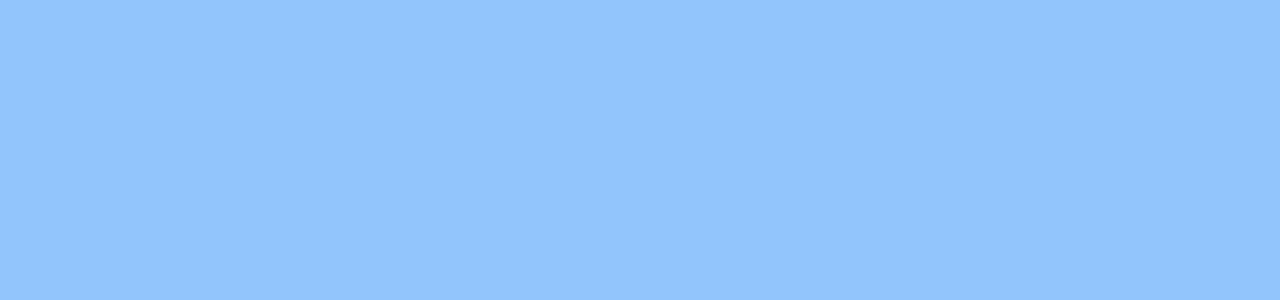
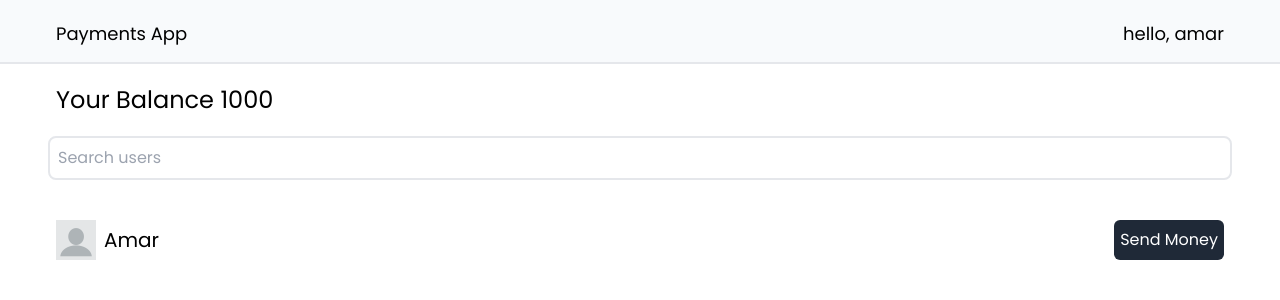
Before and after one commit to Amarbadiger/Paytm_like_application, a React (Vite) app in the folder client/: page /dashboard in a window 1280 px wide. Shown: the top 300 px of the page. Built offline with nearby package versions, Linux system fonts and the light colour scheme.

Commit message:
added dashboard frontend

```diff
--- a/client/index.html
+++ b/client/index.html
@@ -2,7 +2,7 @@
 <html lang="en">
   <head>
     <meta charset="UTF-8" />
-    <link rel="icon" type="image/svg+xml" href="/vite.svg" />
+    <!-- <link rel="icon" type="image/svg+xml" href="/vite.svg" /> -->
     <link rel="preconnect" href="https://fonts.googleapis.com" />
     <link rel="preconnect" href="https://fonts.gstatic.com" crossorigin />
     <link
@@ -10,7 +10,7 @@
       rel="stylesheet"
     />
     <meta name="viewport" content="width=device-width, initial-scale=1.0" />
-    <title>Vite + React</title>
+    <title>Paytm</title>
   </head>
   <body>
     <div id="root"></div>
--- /dev/null
+++ b/client/src/Components/Appbar.jsx
@@ -0,0 +1,16 @@
+import React from "react";
+
+const Appbar = ({ user, src }) => {
+  return (
+    <div className="bg-slate-50 border-b-2 h-16 w-full flex justify-between px-14 pt-5 text-lg">
+      <h1>Payments App</h1>
+      <ul>
+        <li>
+          hello, {user} <img src={src} alt="" />
+        </li>
+      </ul>
+    </div>
+  );
+};
+
+export default Appbar;
--- /dev/null
+++ b/client/src/Components/Balance.jsx
@@ -0,0 +1,7 @@
+import React from "react";
+
+const Balance = ({ bal }) => {
+  return <div className="px-14 pt-5 text-2xl">Your Balance {bal}</div>;
+};
+
+export default Balance;
--- /dev/null
+++ b/client/src/Components/User.jsx
@@ -0,0 +1,25 @@
+import React from "react";
+import profile from "../assets/profile.webp";
+import { useNavigate } from "react-router-dom";
+const User = ({ name }) => {
+  const navigate = useNavigate();
+  const handlesubmit = () => {
+    navigate("/send");
+  };
+  return (
+    <div className="flex justify-between px-14 pt-5">
+      <div className="flex gap-2 items-center rounded-full">
+        <img src={profile} alt="" className="w-10" />
+        <p className="text-xl">{name}</p>
+      </div>
+      <button
+        onClick={handlesubmit}
+        className="bg-gray-800 text-white p-1.5 rounded-md"
+      >
+        Send Money
+      </button>
+    </div>
+  );
+};
+
+export default User;
--- a/client/src/Pages/Dashboard.jsx
+++ b/client/src/Pages/Dashboard.jsx
@@ -1,8 +1,21 @@
 import React from "react";
-
+import Appbar from "../Components/Appbar";
+import Balance from "../Components/Balance";
+import User from "../Components/User";
 const Dashboard = () => {
   return (
-    <section className="w-full h-[100vh] bg-blue-300 flex justify-center"></section>
+    <section className="w-full h-[100vh] flex flex-col">
+      <Appbar user={"amar"} />
+      <Balance bal={1000} />
+      <input
+        type="text"
+        name=""
+        id=""
+        placeholder="Search users"
+        className="border-2 border-grey-800 p-2 m-5 mx-12 rounded-lg"
+      />
+      <User name={"Amar"} />
+    </section>
   );
 };
 
--- a/client/src/Pages/Signup.jsx
+++ b/client/src/Pages/Signup.jsx
@@ -9,9 +9,9 @@ const Signup = () => {
   return (
     <section className="w-full h-[100vh] bg-blue-300 flex justify-center items-center">
       <div className="w-72 bg-white  rounded-lg md:w-1/4 p-2">
-        <Heading label={"Singup"} />
+        <Heading label={"Sign-up"} />
         <SubHeading label={"Enter Your Information to an create Account"} />
-        <InputBox label={"Firstname"} />
+        <InputBox label={"FirstName"} />
         <InputBox label={"LastName"} />
         <InputBox label={"Username"} />
         <InputBox label={"Password"} />
```
Also changed, not shown: client/src/assets/profile.webp (added).
